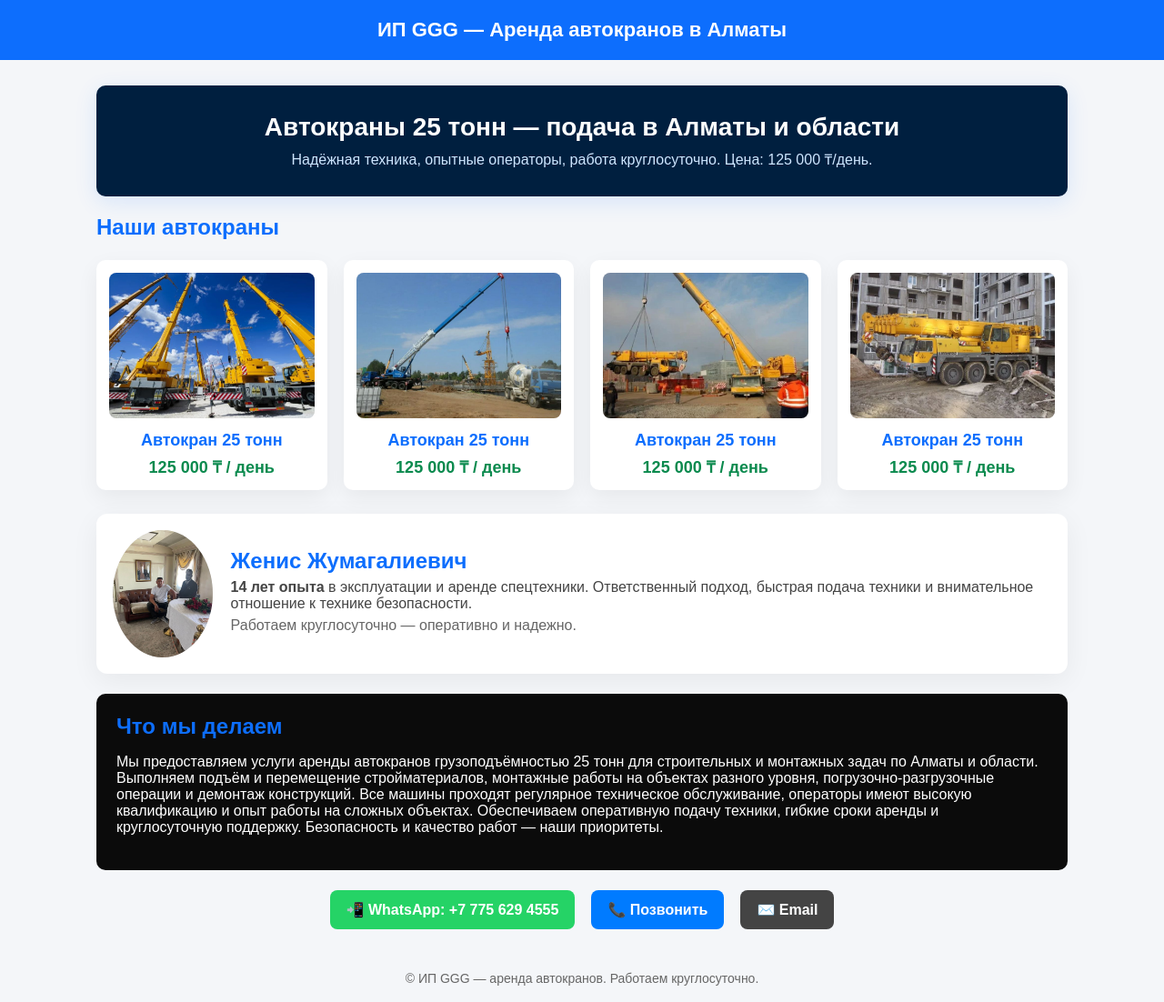
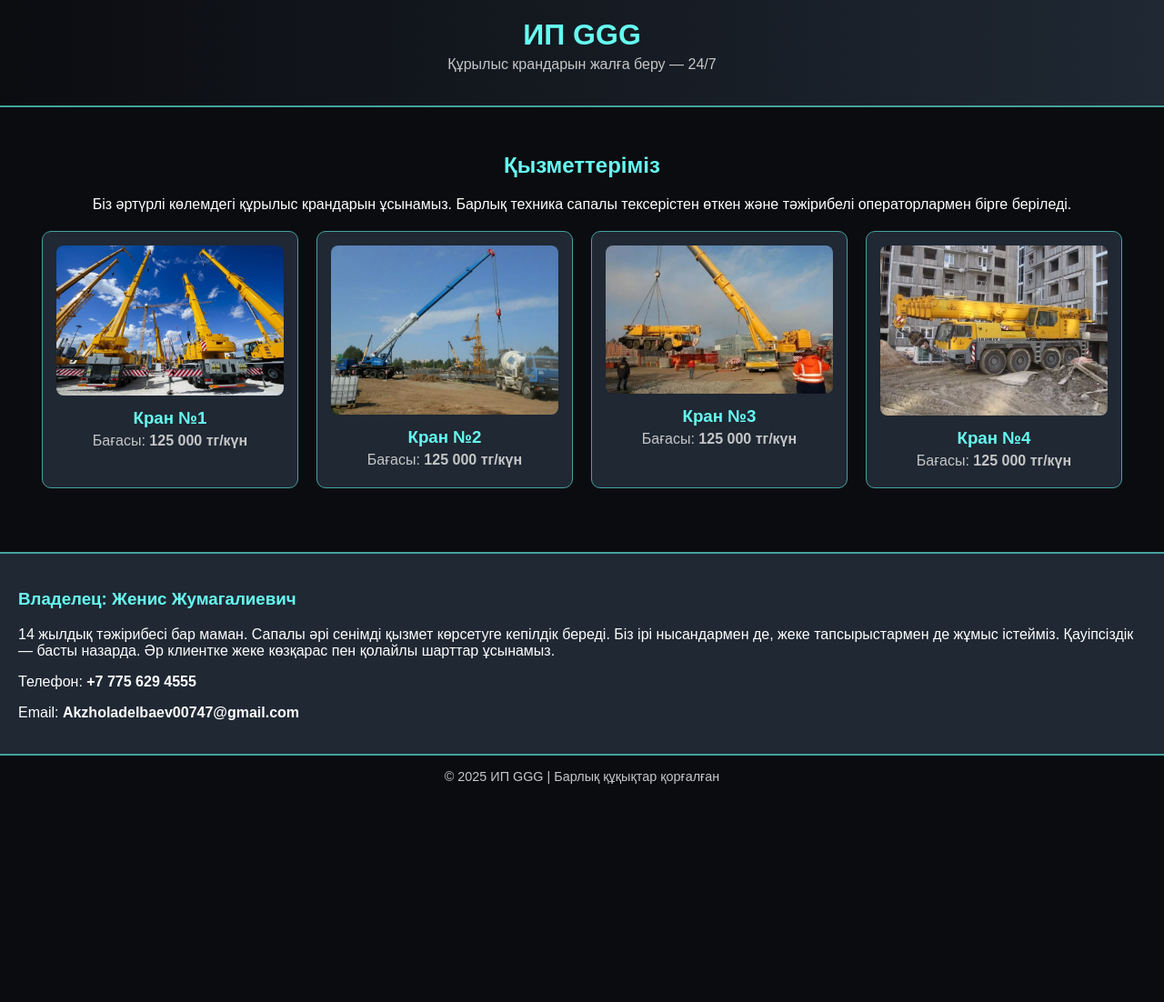
Before and after one commit to Akzhol800/crane-site, a plain HTML site: page index.html in a window 1280 px wide. Shown: the whole page at 91% size. After the commit the page ends 877 px from the top, so only its background shows below. Drawn offline with Linux system fonts and the light colour scheme.

Commit message:
Update index.html

```diff
--- a/index.html
+++ b/index.html
@@ -1,115 +1,130 @@
 <!DOCTYPE html>
-<html lang="ru">
+<html lang="kk">
 <head>
   <meta charset="UTF-8">
-  <meta name="google-site-verification" content="XXXXXXXXXXXXXXXXXXXXX">
-  <title>ИП GGG — Аренда автокранов</title>
-</head>
-  <meta charset="utf-8" />
-  <meta name="viewport" content="width=device-width,initial-scale=1" />
-  <title>ИП GGG — Аренда автокранов в Алматы</title>
+  <meta name="viewport" content="width=device-width, initial-scale=1.0">
+  <title>ИП GGG — Құрылыс крандары</title>
   <style>
-    :root{
-      --blue:#0d6efd;
-      --dark:#0b0b0b;
-      --bg:#f4f6f9;
+    body {
+      margin: 0;
+      font-family: Arial, sans-serif;
+      background-color: #0b0c10;
+      color: #fff;
     }
-    *{box-sizing:border-box}
-    body{font-family:Arial, sans-serif; margin:0; background:var(--bg); color:var(--dark);}
-    header{background:var(--blue); color:#fff; padding:20px; text-align:center; font-weight:700; font-size:22px;}
-    .container{max-width:1100px; margin:28px auto; padding:0 16px;}
-    .hero{background:#001f3f; color:#fff; border-radius:10px; padding:30px; text-align:center; box-shadow:0 6px 24px rgba(13,110,253,0.12);}
-    .hero h1{margin:0 0 8px; font-size:28px;}
-    .hero p{margin:0; color:#cfe6ff;}
-    .cards{display:grid; grid-template-columns:repeat(auto-fit,minmax(240px,1fr)); gap:18px; margin-top:22px;}
-    .card{background:#fff; border-radius:10px; padding:14px; text-align:center; box-shadow:0 8px 24px rgba(2,6,23,0.06);}
-    .card img{width:100%; height:160px; object-fit:cover; border-radius:8px; background:#e6e6e6;}
-    .card h3{color:var(--blue); margin:10px 0 6px; font-size:18px;}
-    .price{font-size:18px; font-weight:800; color:#0b8a4e;}
-    .owner{display:flex; gap:20px; align-items:center; margin-top:28px; background:#fff; padding:18px; border-radius:12px; box-shadow:0 8px 30px rgba(2,6,23,0.06);}
-    .owner .photo{width:140px; height:140px; border-radius:50%; object-fit:cover; background:#e6e6e6;}
-    .owner-info h2{margin:0; color:var(--blue);}
-    .owner-info p{margin:6px 0; color:#444;}
-    .services{background:#0b0b0b; color:#fff; margin-top:24px; padding:22px; border-radius:10px; text-align:left;}
-    .services h2{color:var(--blue); margin:0 0 10px;}
-    .contacts{display:flex; gap:18px; flex-wrap:wrap; justify-content:center; margin:22px 0;}
-    .btn{display:inline-block; padding:12px 18px; border-radius:8px; text-decoration:none; font-weight:700;}
-    .wh{background:#25D366; color:#fff;}
-    .call{background:#007bff; color:#fff;}
-    .email{background:#444; color:#fff;}
-    footer{padding:18px; text-align:center; color:#666; font-size:14px; margin-top:12px;}
-    @media(max-width:720px){
-      .owner{flex-direction:column; text-align:center;}
-      .owner .photo{width:120px; height:120px;}
+    header {
+      background: linear-gradient(90deg, #0b0c10, #1f2833);
+      padding: 20px;
+      text-align: center;
+      border-bottom: 2px solid #45a29e;
+    }
+    header h1 {
+      margin: 0;
+      color: #66fcf1;
+      font-size: 2em;
+    }
+    header p {
+      color: #c5c6c7;
+      margin-top: 5px;
+    }
+    .section {
+      padding: 30px;
+      text-align: center;
+    }
+    .section h2 {
+      color: #66fcf1;
+    }
+    .cards {
+      display: flex;
+      flex-wrap: wrap;
+      justify-content: center;
+      gap: 20px;
+      margin-top: 20px;
+    }
+    .card {
+      background-color: #1f2833;
+      border: 1px solid #45a29e;
+      border-radius: 10px;
+      width: 250px;
+      padding: 15px;
+      transition: transform 0.3s ease;
+    }
+    .card:hover {
+      transform: scale(1.05);
+    }
+    .card img {
+      width: 100%;
+      border-radius: 8px;
+    }
+    .card h3 {
+      color: #66fcf1;
+      margin: 10px 0 5px;
+    }
+    .card p {
+      color: #c5c6c7;
+      margin: 5px 0;
+    }
+    .owner {
+      margin-top: 40px;
+      padding: 20px;
+      background: #1f2833;
+      border-top: 2px solid #45a29e;
+    }
+    .owner h3 {
+      color: #66fcf1;
+    }
+    footer {
+      text-align: center;
+      padding: 15px;
+      background: #0b0c10;
+      border-top: 2px solid #45a29e;
+      color: #c5c6c7;
+      font-size: 0.9em;
     }
   </style>
 </head>
 <body>
+  <header>
+    <h1>ИП GGG</h1>
+    <p>Құрылыс крандарын жалға беру — 24/7</p>
+  </header>
 
-<header>ИП GGG — Аренда автокранов в Алматы</header>
+  <section class="section">
+    <h2>Қызметтеріміз</h2>
+    <p>Біз әртүрлі көлемдегі құрылыс крандарын ұсынамыз. Барлық техника сапалы тексерістен өткен және тәжірибелі операторлармен бірге беріледі.</p>
 
-<div class="container">
-  <div class="hero">
-    <h1>Автокраны 25 тонн — подача в Алматы и области</h1>
-    <p>Надёжная техника, опытные операторы, работа круглосуточно. Цена: 125 000 ₸/день.</p>
-  </div>
-
-  <h2 style="color:var(--blue); margin-top:20px;">Наши автокраны</h2>
     <div class="cards">
       <div class="card">
-      <img src="crane1.jpg" alt="Автокран 1">
-      <h3>Автокран 25 тонн</h3>
-      <div class="price">125 000 ₸ / день</div>
+        <img src="crane1.jpg" alt="Кран 1">
+        <h3>Кран №1</h3>
+        <p>Бағасы: <strong>125 000 тг/күн</strong></p>
       </div>
-
       <div class="card">
-      <img src="crane2.jpg" alt="Автокран 2">
-      <h3>Автокран 25 тонн</h3>
-      <div class="price">125 000 ₸ / день</div>
+        <img src="crane2.jpg" alt="Кран 2">
+        <h3>Кран №2</h3>
+        <p>Бағасы: <strong>125 000 тг/күн</strong></p>
       </div>
-
       <div class="card">
-      <img src="crane3.jpg" alt="Автокран 3">
-      <h3>Автокран 25 тонн</h3>
-      <div class="price">125 000 ₸ / день</div>
+        <img src="crane3.jpg" alt="Кран 3">
+        <h3>Кран №3</h3>
+        <p>Бағасы: <strong>125 000 тг/күн</strong></p>
       </div>
-
       <div class="card">
-      <img src="crane4.jpg" alt="Автокран 4">
-      <h3>Автокран 25 тонн</h3>
-      <div class="price">125 000 ₸ / день</div>
+        <img src="crane4.jpg" alt="Кран 4">
+        <h3>Кран №4</h3>
+        <p>Бағасы: <strong>125 000 тг/күн</strong></p>
       </div>
     </div>
+  </section>
 
-  <div class="owner" style="margin-top:26px;">
-    <img class="photo" src="owner.jpg" alt="Женис Жумагалиевич">
-    <div class="owner-info">
-      <h2>Женис Жумагалиевич</h2>
-      <p><strong>14 лет опыта</strong> в эксплуатации и аренде спецтехники. Ответственный подход, быстрая подача техники и внимательное отношение к технике безопасности.</p>
-      <p style="margin-top:6px; color:#666;">Работаем круглосуточно — оперативно и надежно.</p>
-    </div>
-  </div>
+  <section class="owner">
+    <h3>Владелец: Женис Жумагалиевич</h3>
+    <p>14 жылдық тәжірибесі бар маман. Сапалы әрі сенімді қызмет көрсетуге кепілдік береді. Біз ірі нысандармен де, жеке тапсырыстармен де жұмыс істейміз. Қауіпсіздік — басты назарда. Әр клиентке жеке көзқарас пен қолайлы шарттар ұсынамыз.</p>
+    <p>Телефон: <strong>+7 775 629 4555</strong></p>
+    <p>Email: <strong>Akzholadelbaev00747@gmail.com</strong></p>
+  </section>
 
-  <div class="services" style="margin-top:22px;">
-    <h2>Что мы делаем</h2>
-    <p>
-      Мы предоставляем услуги аренды автокранов грузоподъёмностью 25 тонн для строительных и монтажных задач по Алматы и области.
-      Выполняем подъём и перемещение стройматериалов, монтажные работы на объектах разного уровня, погрузочно-разгрузочные операции и демонтаж конструкций.
-      Все машины проходят регулярное техническое обслуживание, операторы имеют высокую квалификацию и опыт работы на сложных объектах.
-      Обеспечиваем оперативную подачу техники, гибкие сроки аренды и круглосуточную поддержку. Безопасность и качество работ — наши приоритеты.
-    </p>
-  </div>
-
-  <div class="contacts">
-    <a class="btn wh" href="https://wa.me/77756294555" target="_blank">📲 WhatsApp: +7 775 629 4555</a>
-    <a class="btn call" href="tel:+77756294555">📞 Позвонить</a>
-    <a class="btn email" href="mailto:Akzholadelbaev00747@gmail.com">✉️ Email</a>
-  </div>
-
-</div>
-
-<footer>© ИП GGG — аренда автокранов. Работаем круглосуточно.</footer>
-
-
+  <footer>
+    © 2025 ИП GGG | Барлық құқықтар қорғалған
+  </footer>
 </body>
 </html>
```
Lines whose indentation alone changed are shown as unchanged.
